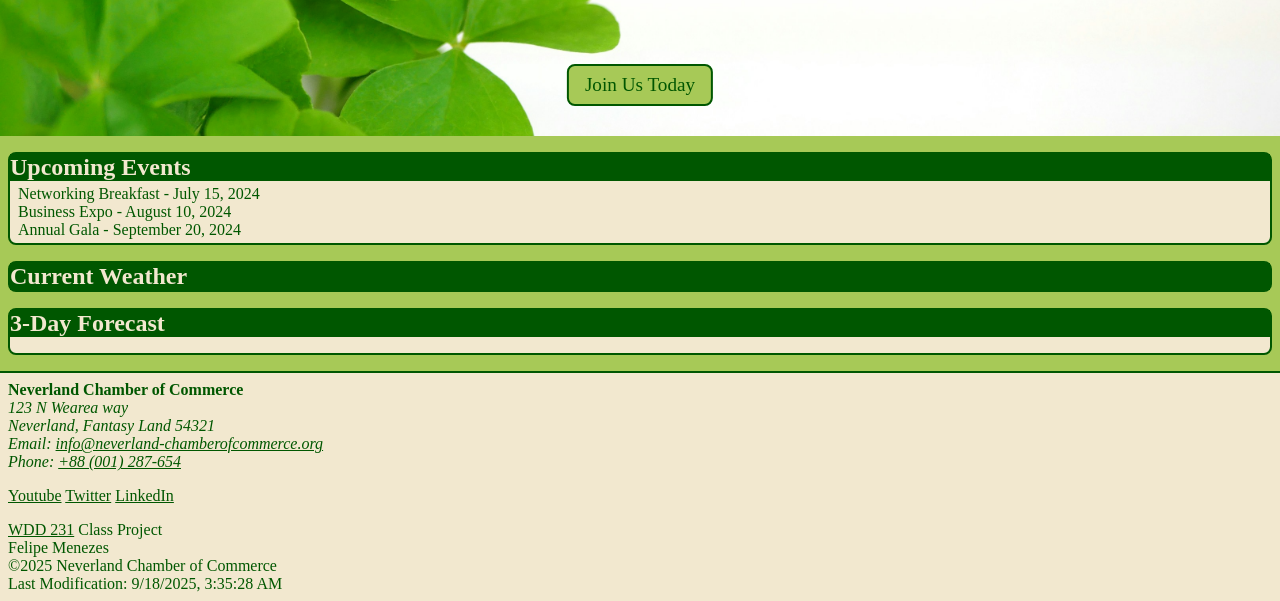
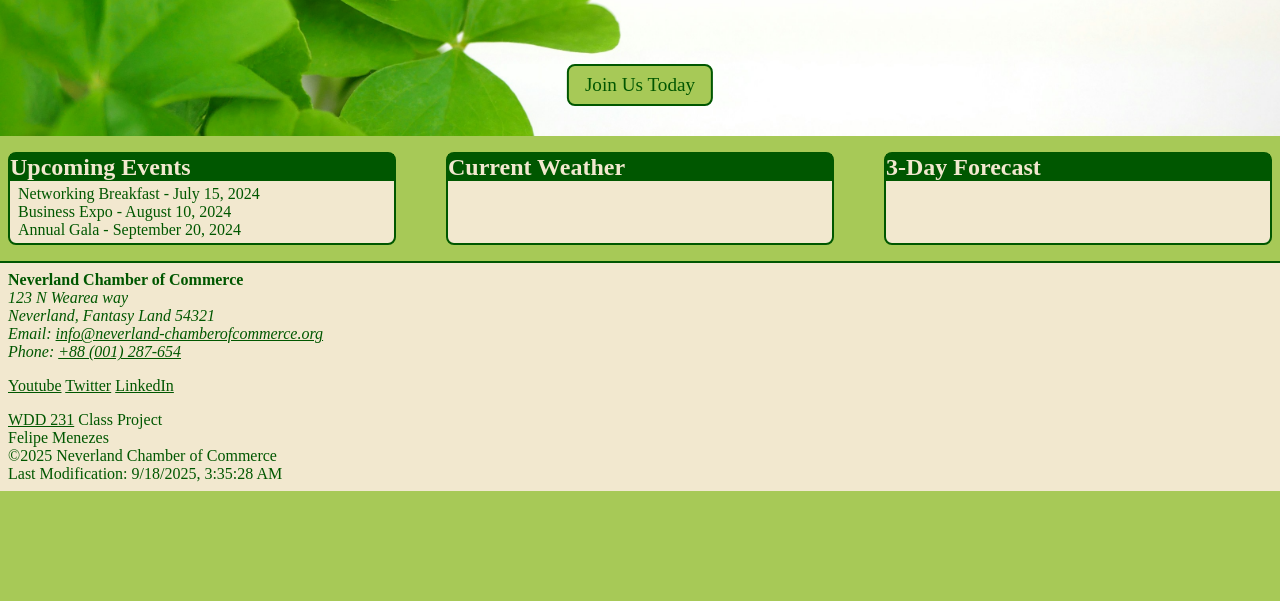
Before and after one commit to Fehlipe19/wdd231, a website with bundled scripts: page chamber/index.html in a window 1280 px wide. Shown: the part 225-826 px from the top of the page. After the commit the page ends 800 px from the top, so only its background shows below. Built offline with nearby package versions, Linux system fonts and the light colour scheme; no server answers.

Commit message:
Fix view in large screens

```diff
--- a/chamber/index.html
+++ b/chamber/index.html
@@ -57,7 +57,6 @@
         <a href="#" class="hero-button">Join Us Today</a>
       </div>
       <section class="current-info">
-        <div class="events-section">
         <div class="events summary">
           <h2>Upcoming Events</h2>
           <ul>
@@ -66,7 +65,6 @@
             <li>Annual Gala - September 20, 2024</li>
           </ul>
         </div>
-          <div class="weather">
         <div class="current-weather summary">
           <h2>Current Weather</h2>
           <div id="weather-info">
@@ -77,7 +75,6 @@
           <h2>3-Day Forecast</h2>
           <div id="forecast-info" class="forecast-info">
             <!-- Forecast cards will be inserted here -->
-              </div>
           </div>
         </div>
       </section>
--- a/chamber/styles/chamberlarge.css
+++ b/chamber/styles/chamberlarge.css
@@ -28,6 +28,16 @@
     display: grid;
     grid-template-columns: 1fr 1fr 1fr;
     gap: 16px;
+  }
+
+  .current-info {
+    display: flex;
+    /* flex-direction: row; */
+    justify-content: space-between;
+  }
+
+  .summary {
+    width: 30%;
   }
 
   #info-text {
```
Lines whose indentation alone changed are shown as unchanged.
